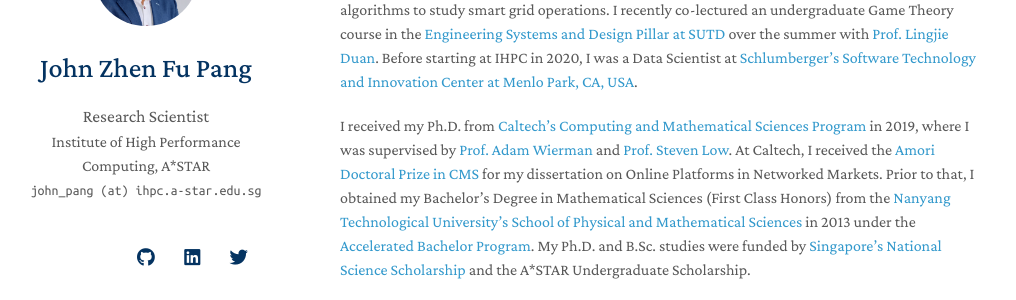
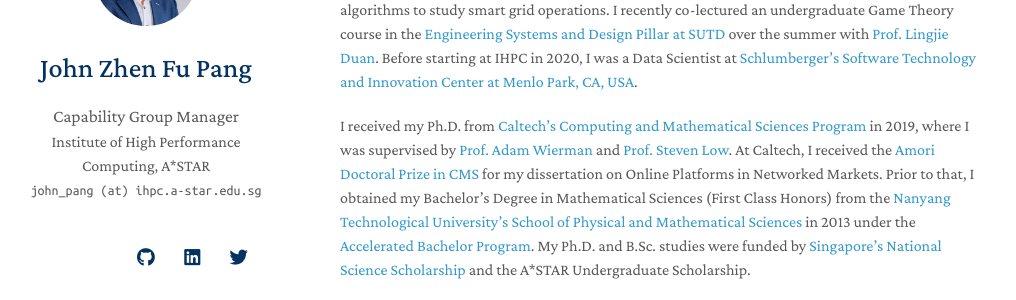
Before and after one commit to j-pang/j-pang.github.io, a Jekyll site: the page built from index.md, in a window 1280 px wide. Shown: the part 159-459 px from the top of the page, without its empty margins (130-1146 px from the left). Built offline with Jekyll 4.4.1, drawn with Linux system fonts in a browser that asks for light colours; nearby versions of some CDN libraries; a style sheet for code colours, icons or effects is not loaded; our own code applies the rules of GitHub Pages for plain Markdown files.

Commit message:
Update _config.yml

```diff
--- a/_config.yml
+++ b/_config.yml
@@ -1,5 +1,5 @@
 title: John Zhen Fu Pang
-position: Research Scientist
+position: Capability Group Manager
 affiliation: Institute of High Performance Computing, A*STAR
 affiliation_link: https://www.a-star.edu.sg/ihpc
 email: john_pang (at) ihpc.a-star.edu.sg
```
